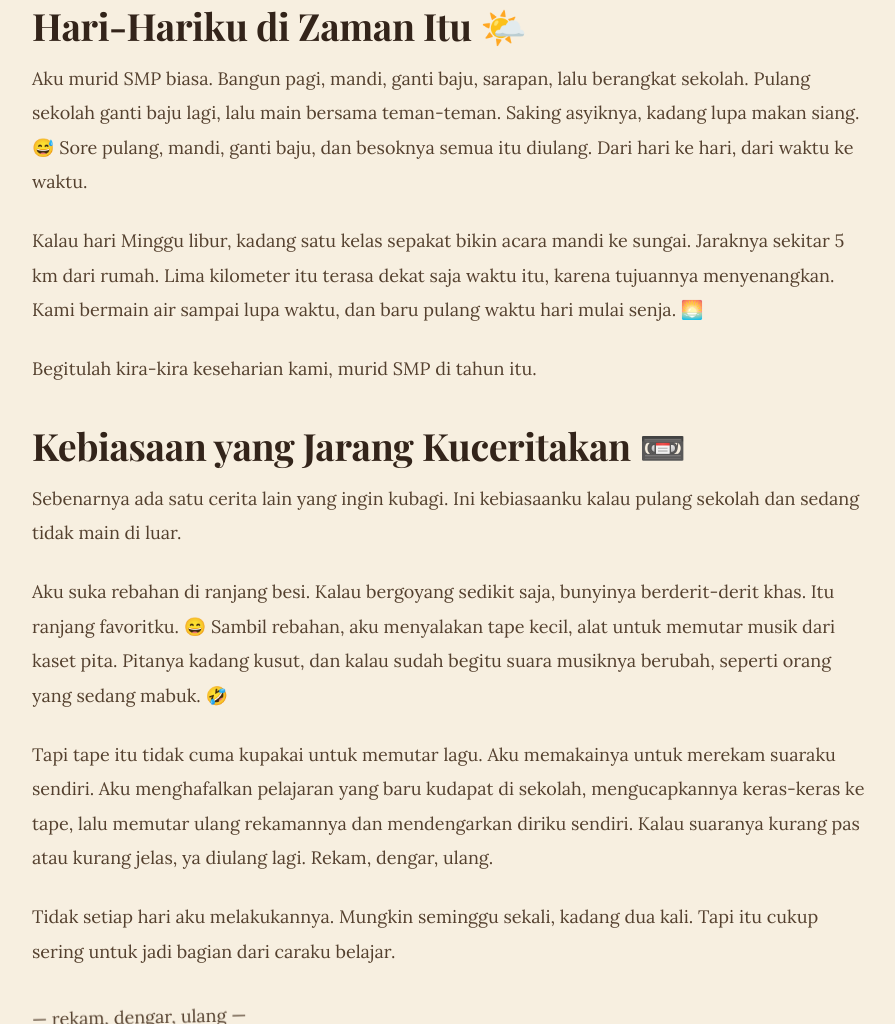
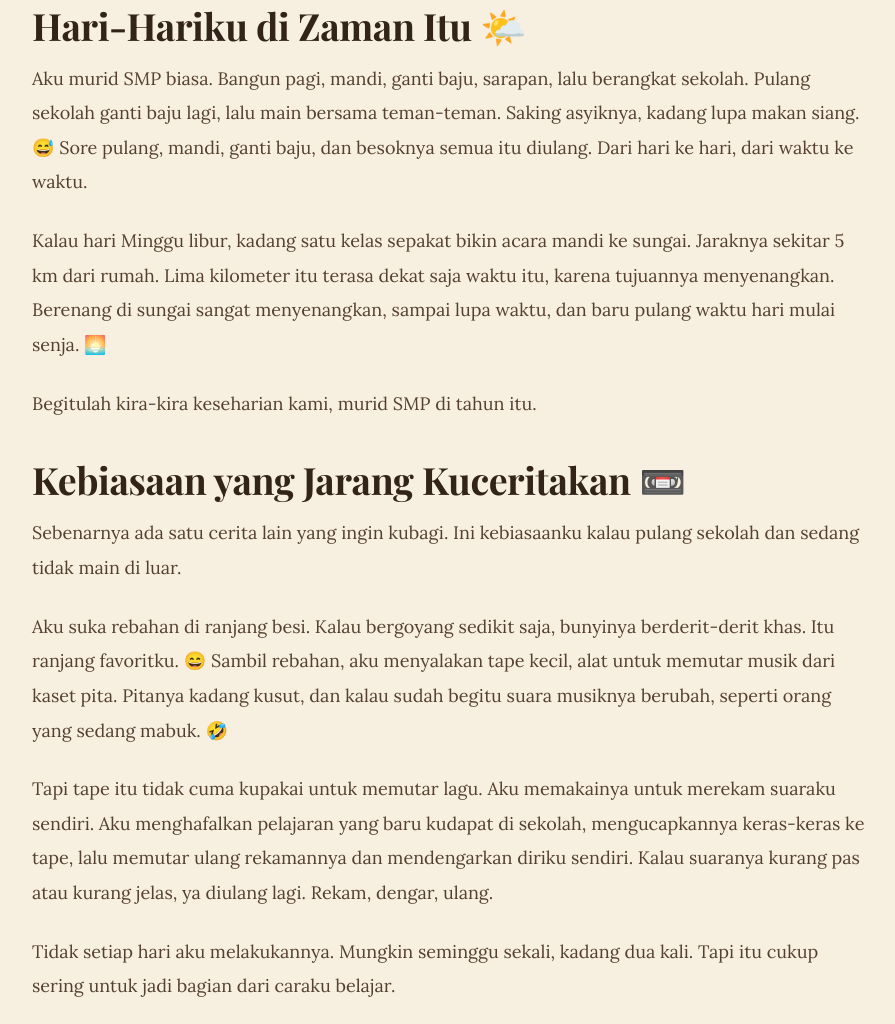
Before and after one commit to Hardiansyah-math/my-diary, a plain HTML site: page catatan-12/index.html in a window 1280 px wide. Shown: the part 1731-2755 px from the top of the page, without its empty margins (330-1225 px from the left). Drawn offline with nearby package versions, Linux system fonts and the light colour scheme; no server answers; a web font is replaced by a local one.

Commit message:
Catatan ke-12: 'Kami bermain air' diganti 'Berenang di sungai sangat menyenangkan'

```diff
--- a/catatan-12/index.html
+++ b/catatan-12/index.html
@@ -420,7 +420,7 @@
         <h2>Hari-Hariku di Zaman Itu 🌤️</h2>
         <p>Aku murid SMP biasa. Bangun pagi, mandi, ganti baju, sarapan, lalu berangkat sekolah. Pulang sekolah ganti baju lagi, lalu main bersama teman-teman. Saking asyiknya, kadang lupa makan siang. 😅 Sore pulang, mandi, ganti baju, dan besoknya semua itu diulang. Dari hari ke hari, dari waktu ke waktu.</p>
 
-        <p>Kalau hari Minggu libur, kadang satu kelas sepakat bikin acara mandi ke sungai. Jaraknya sekitar 5 km dari rumah. Lima kilometer itu terasa dekat saja waktu itu, karena tujuannya menyenangkan. Kami bermain air sampai lupa waktu, dan baru pulang waktu hari mulai senja. 🌅</p>
+        <p>Kalau hari Minggu libur, kadang satu kelas sepakat bikin acara mandi ke sungai. Jaraknya sekitar 5 km dari rumah. Lima kilometer itu terasa dekat saja waktu itu, karena tujuannya menyenangkan. Berenang di sungai sangat menyenangkan, sampai lupa waktu, dan baru pulang waktu hari mulai senja. 🌅</p>
 
         <p>Begitulah kira-kira keseharian kami, murid SMP di tahun itu.</p>
       </section>
```
